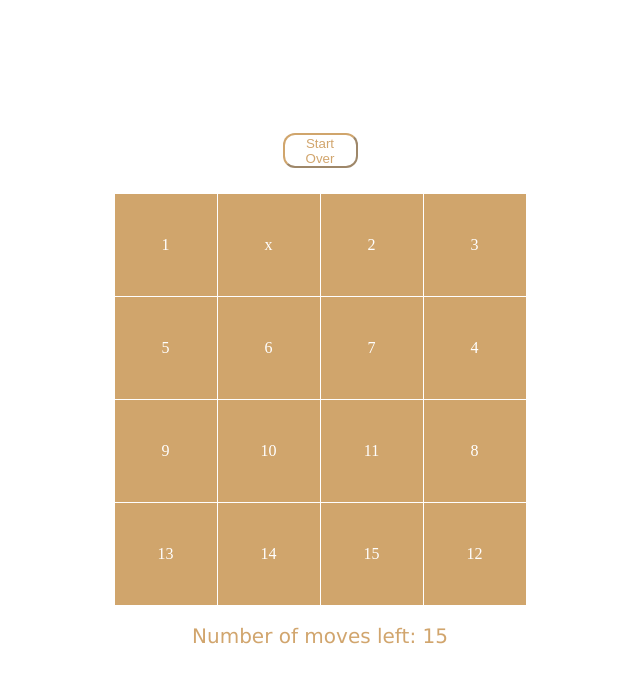
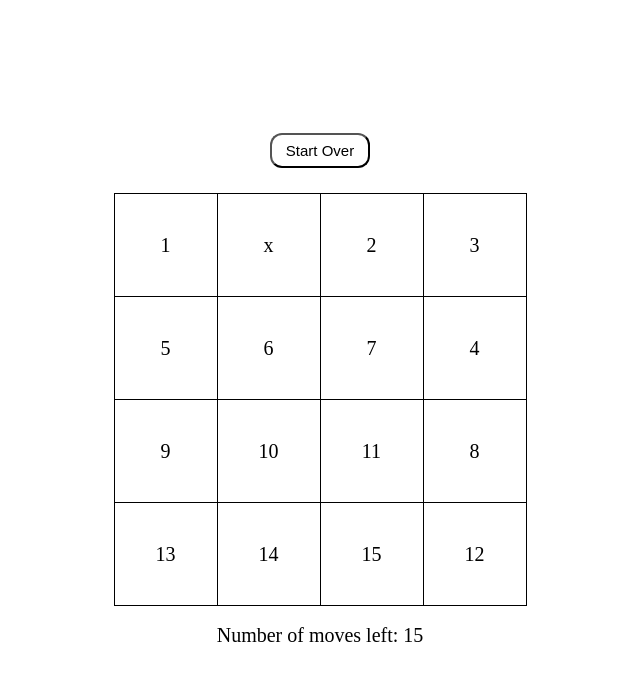
Before and after one commit to erjena/sliding-puzzle.js, a plain HTML site: page index.html in a window 1280 px wide. Shown: the whole page, without its empty margins (320-960 px from the left). Drawn offline with Linux system fonts and the light colour scheme.

```diff
--- a/styles.css
+++ b/styles.css
@@ -7,11 +7,12 @@
     margin-right: auto;
     margin-top: 125px;
     height: 35px;
-    width: 75px;
+    width: 100px;
     border-radius: 12px;
-    border-color: rgba(177, 104, 10, 0.596);
+    /* border-color: rgba(177, 104, 10, 0.596); */
     background-color: white;
-    color :rgba(177, 104, 10, 0.596);
+    /* color :rgba(177, 104, 10, 0.596); */
+    font-size: 15px;
 }
 
 .gameContainer {
@@ -19,6 +20,7 @@
 }
 
 .gameContainer table {
+    text-align: center;
     margin-left: auto;
     margin-right: auto;
     margin-top: 25px;
@@ -29,15 +31,14 @@
     border: 1.5px solid black;
     width: 100px;
     height: 100px;
-    background-color: rgba(177, 104, 10, 0.596);
+    /* background-color: rgba(177, 104, 10, 0.596);
     color: white;
-    border-color: white;
+    border-color: white; */
     text-align: center;
+    font-size: 20px;
 }
 
 .gameContainer span {
     font-size: 20px;
-    font-family: Verdana, Geneva, Tahoma, sans-serif;
-    margin: 500px;
-    color: rgba(177, 104, 10, 0.596);
+    /* color: rgba(177, 104, 10, 0.596); */
 }
```
